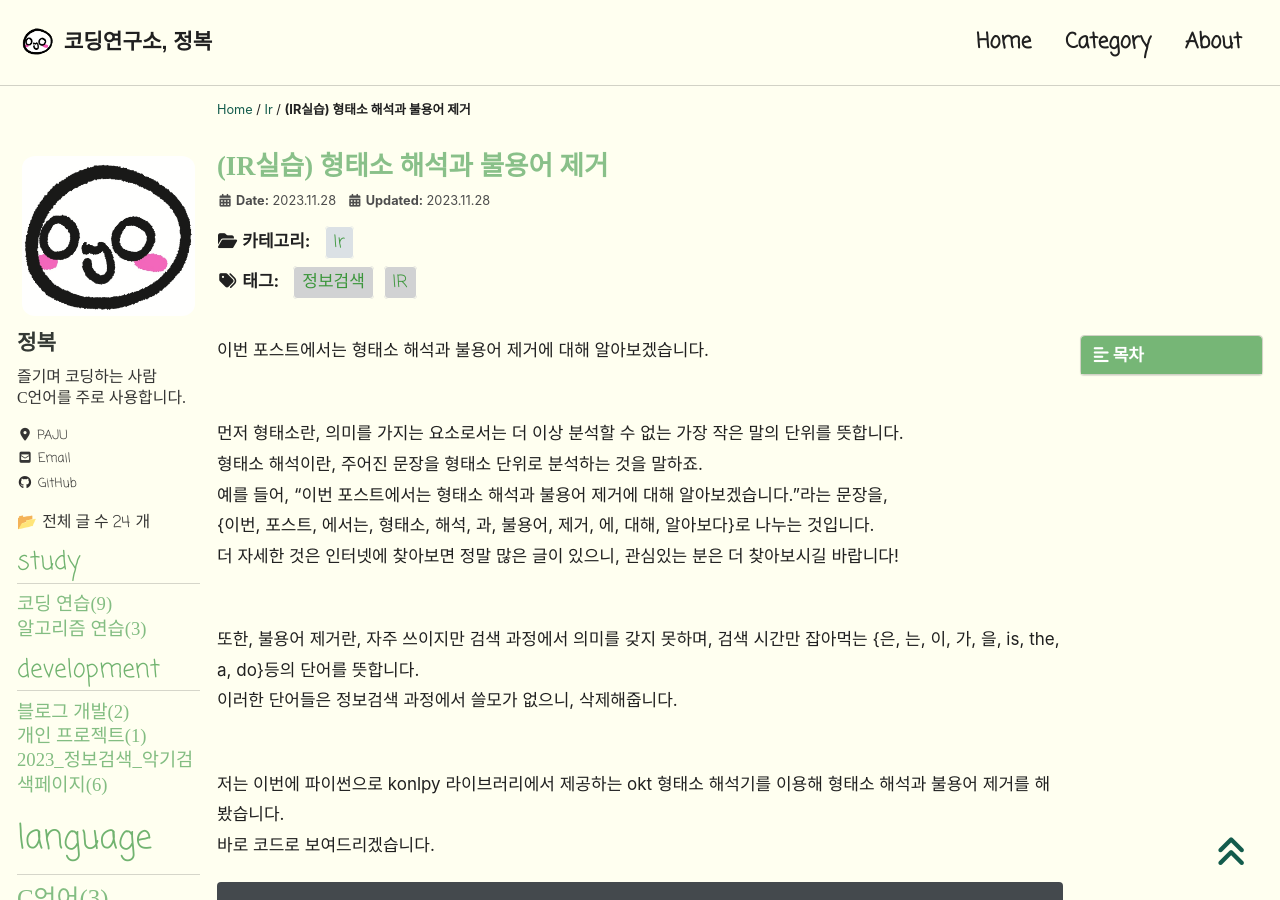
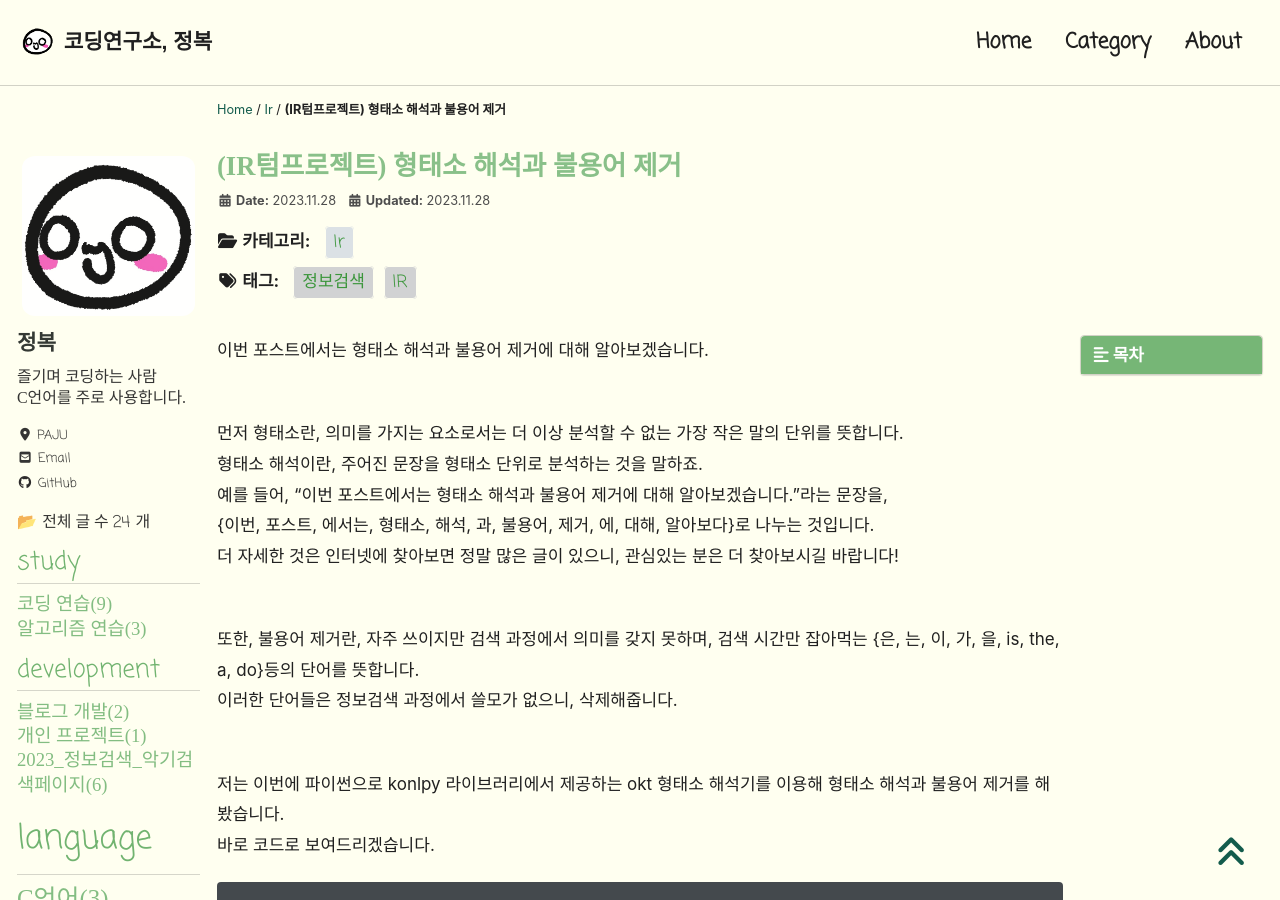
Before and after one commit to JBL28/jbl28.github.io, a Jekyll site: the page built from _posts/Ir/2023-11-28-03. 형태소와불용어.md, in a window 1280 px wide and 900 px high. Built offline with Jekyll 4.4.1, drawn with Linux system fonts in a browser that asks for light colours; cached includes are drawn as plain includes; nearby versions of some CDN libraries; some web fonts are replaced; comment, search, counter and statistics services are not loaded.

Commit message:
Update 2023-11-28-03. 형태소와불용어.md

```diff
--- a/_posts/Ir/2023-11-28-03. 형태소와불용어.md
+++ b/_posts/Ir/2023-11-28-03. 형태소와불용어.md
@@ -1,6 +1,6 @@
 ---
-title:  "(IR실습) 형태소 해석과 불용어 제거"
-excerpt: "(IR실습) 형태소 해석과 불용어 제거"
+title:  "(IR텀프로젝트) 형태소 해석과 불용어 제거"
+excerpt: "(IR텀프로젝트) 형태소 해석과 불용어 제거"
 
 categories:
   - Ir
```
